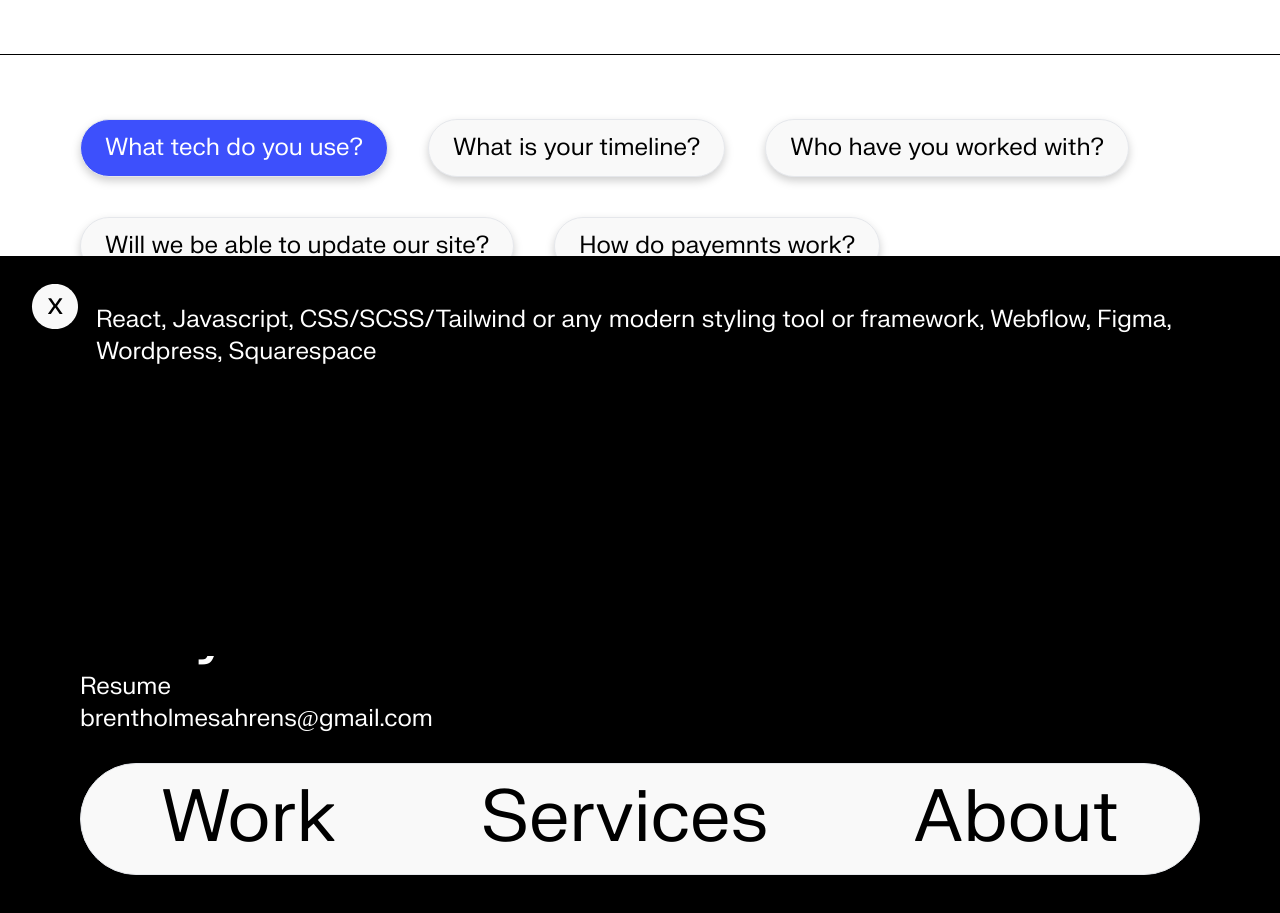
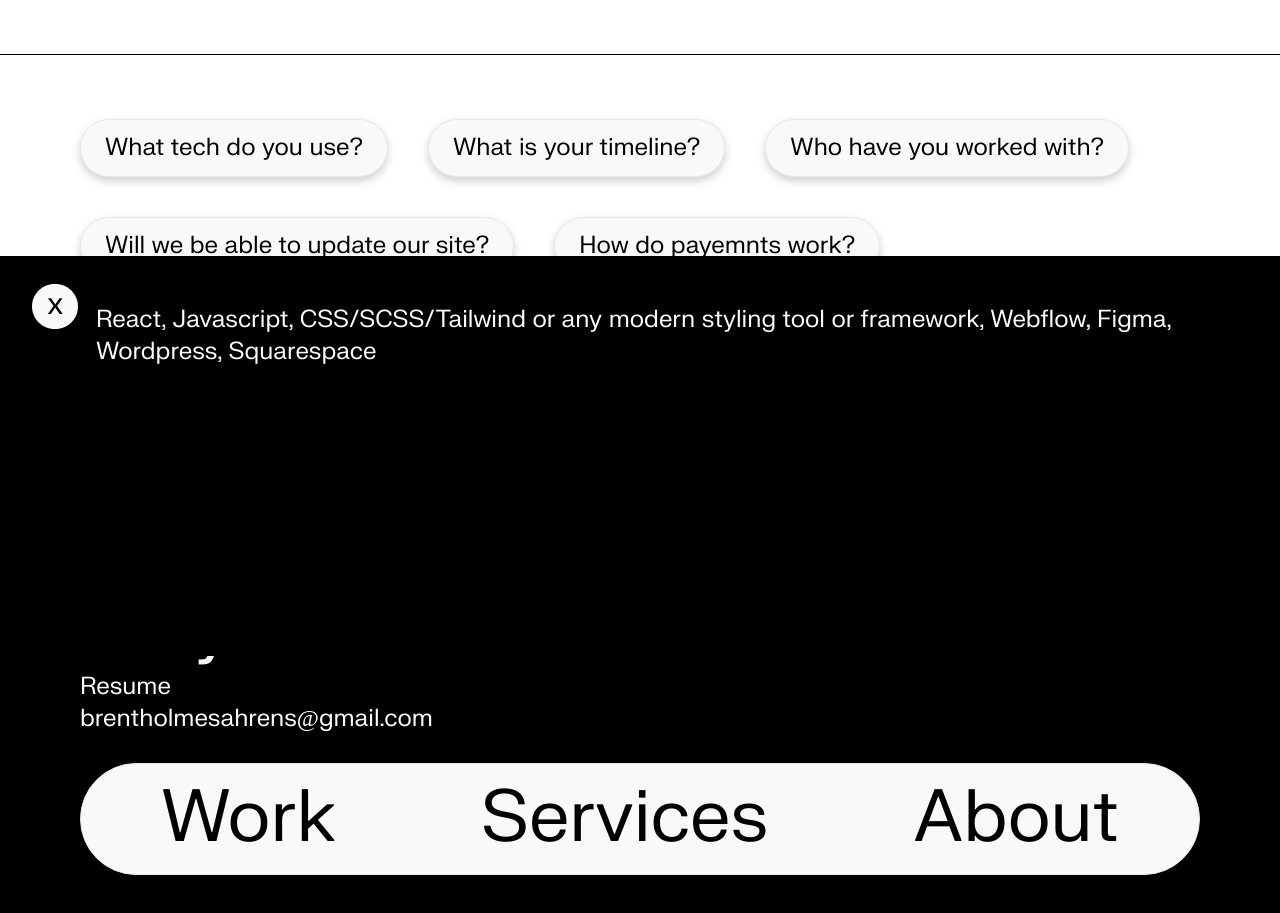
Before and after one commit to brentahrens1/brent-ahrens-portfolio-2024, a React (Create React App) app: page /services in a window 1280 px wide. Shown: the part 944-1857 px from the top of the page. Built offline with nearby package versions, Linux system fonts and the light colour scheme; no server answers.

Commit message:
rearrange featured work

```diff
--- a/src/components/partials/navigation/navbar.tsx
+++ b/src/components/partials/navigation/navbar.tsx
@@ -42,7 +42,7 @@ const Navbar = () => {
         <div
           onClick={() => setIsOverlayOpen(!isOverlayOpen)}
           className={`drop-shadow-button w-11 h-11 rounded-full bg-white gap-[6px] cursor-pointer z-50
-            flex-col items-center justify-center overflow-hidden ${isScrolled ? 'flex' : 'flex lg:hidden'}`}
+            flex-col items-center justify-center overflow-hidden ${isScrolled ? 'flex -translate-x-14' : 'flex lg:hidden'}`}
           >
           <div
             className={`bg-black h-[2.5px] w-5
--- a/src/components/sections/faq.tsx
+++ b/src/components/sections/faq.tsx
@@ -36,7 +36,7 @@ const Faq = () => {
                         key={id}
                         className={`px-6 py-3 border drop-shadow-button rounded-full cursor-pointer
                           transition-all duration-200 ease-in-out hover:underline
-                          ${id === indexClicked ?
+                          ${isAnswerOpen && id === indexClicked ?
                             'bg-nightblue text-white hover:text-white' :
                             'bg-offwhite text-black hover:text-nightblue'
                           }
```
Also changed, not shown: src/components/sections/featured-work.tsx (line endings or trailing spaces).
